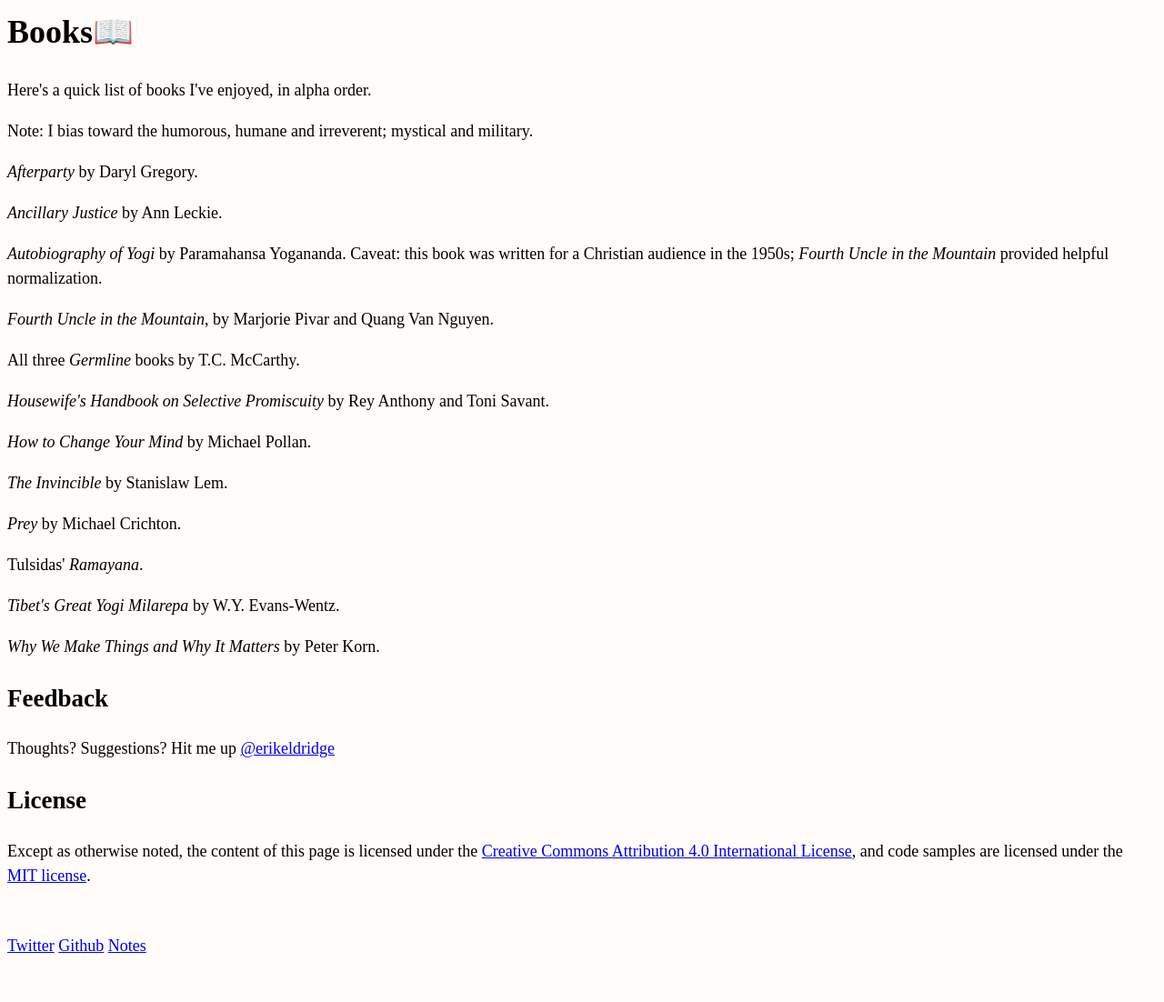
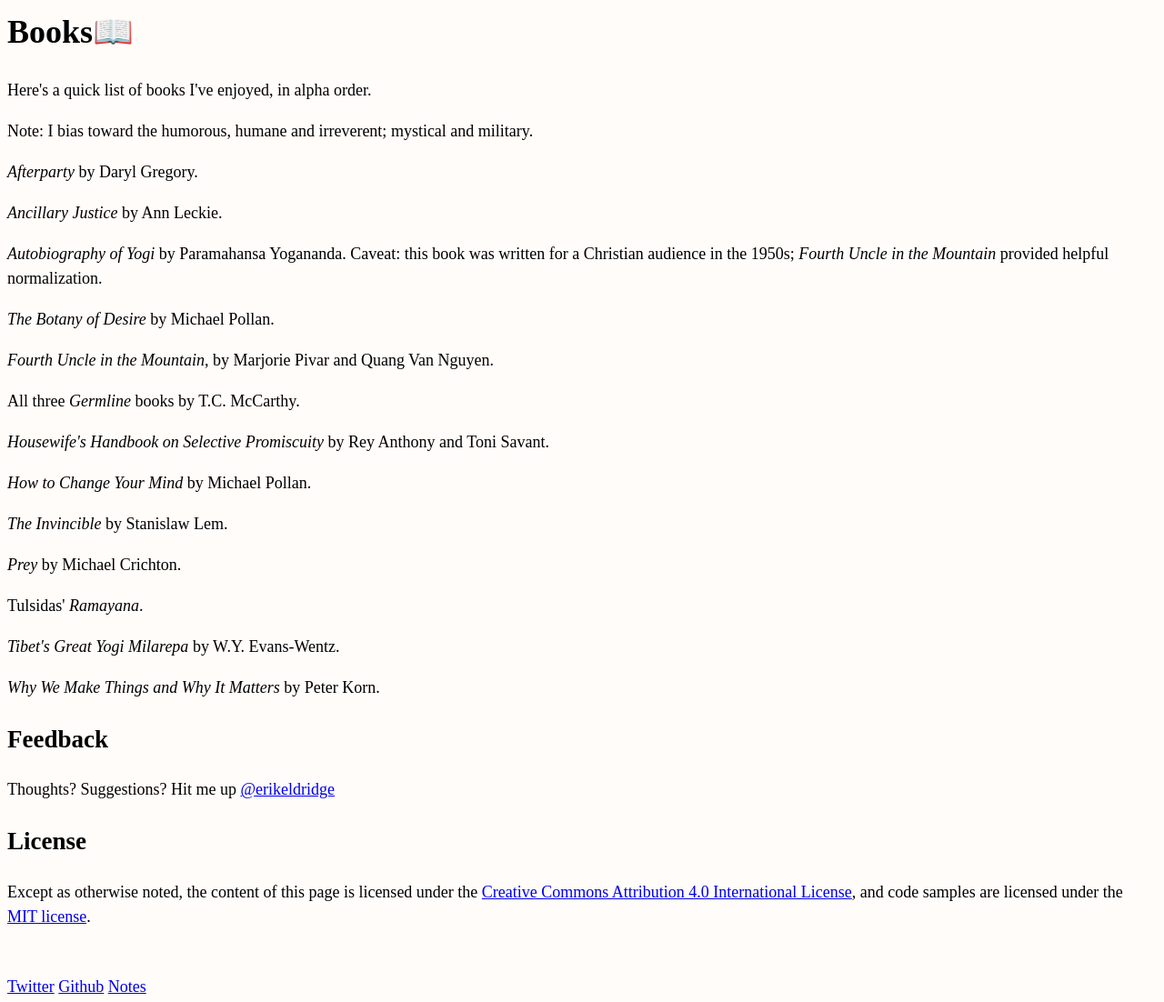
Before and after one commit to erikeldridge/erikeldridge.github.com, a Jekyll site: the page built from _posts/2019-01-02-books.md, in a window 1280 px wide. Shown: the whole page at 91% size. Built offline with Jekyll 4.4.1, drawn with Linux system fonts in a browser that asks for light colours; nearby versions of some CDN libraries; before the commit the page ends 1057 px from its top, so only the background shows below that.

Commit message:
Update from Forestry.io - Updated 2019-01-02-books.md

```diff
--- a/_posts/2019-01-02-books.md
+++ b/_posts/2019-01-02-books.md
@@ -14,6 +14,8 @@
 _Ancillary Justice_ by Ann Leckie.
 
 _Autobiography of Yogi_ by Paramahansa Yogananda. Caveat: this book was written for a Christian audience in the 1950s; _Fourth Uncle in the Mountain_ provided helpful normalization.
+
+_The Botany of Desire_ by Michael Pollan.
 
 _Fourth Uncle in the Mountain_, by Marjorie Pivar and Quang Van Nguyen.
 
```
